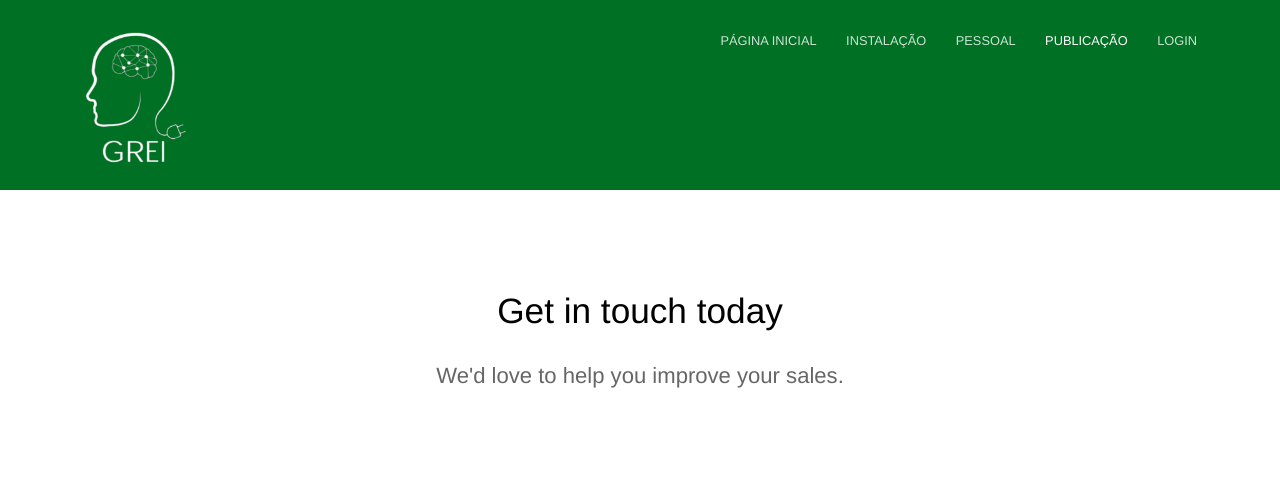
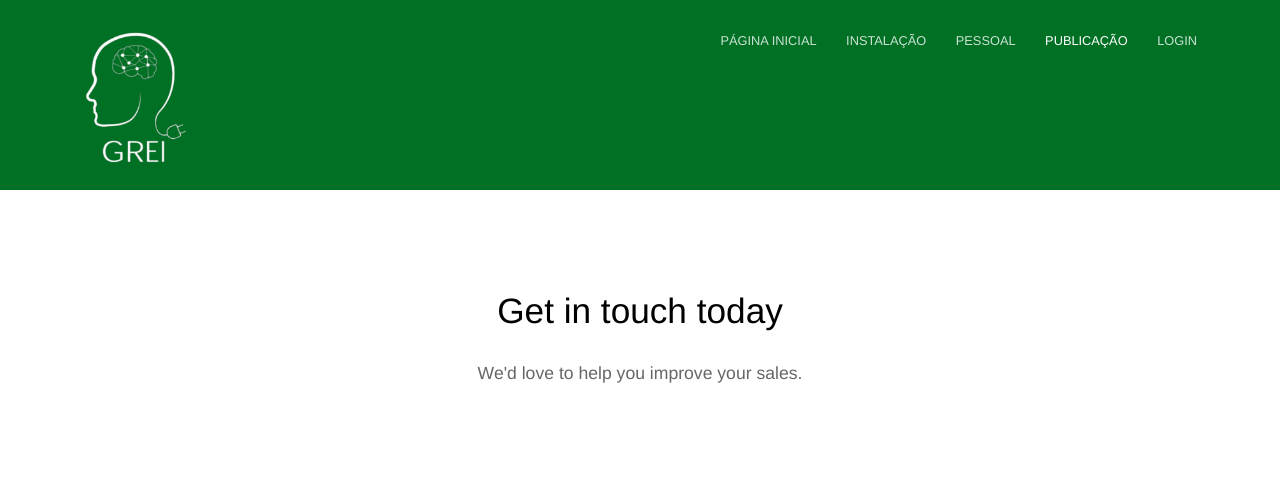
Before and after one commit to Gabriell89222/Gabriell89222.github.io, a Jekyll site: the page built from contact.html, in a window 1280 px wide. Shown: the top 486 px of the page. Built offline with Jekyll 4.4.1, drawn with Linux system fonts in a browser that asks for light colours; grey boxes are pictures that could not be loaded.

Commit message:
Fontes atualizadas

```diff
--- a/_sass/elements.scss
+++ b/_sass/elements.scss
@@ -46,7 +46,7 @@ h3 {
 
 
 p, address {
-	font-size: 1.38em;
+	font-size: 1.1em;
 	color: #666;
 	margin-bottom: 20px;
 	font-weight: 300;
```
